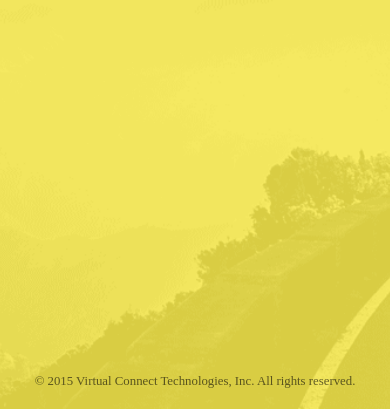
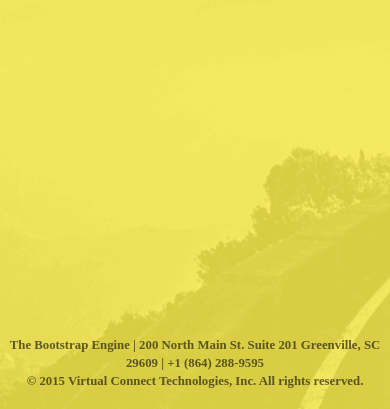
Before and after one commit to mailprotector/thebootstrapengine.com, a plain HTML site: page index.html in a window 390 px wide. Shown: the part 435-844 px from the top of the page. Drawn offline with Linux system fonts and the light colour scheme.

Commit message:
Added address and phone to footer

```diff
--- a/index.html
+++ b/index.html
@@ -37,6 +37,7 @@
 	}
 	.footer-text {
 		font-size: 0.8em;
+		font-weight: bold;
 		color:#25230f;
 	}
 	a.btn {
@@ -72,7 +73,7 @@
   </div>
 
   <footer>
-  	<span class="footer-text">&copy; <script type="text/javascript">
+  	<span class="footer-text">The Bootstrap Engine | 200 North Main St. Suite 201 Greenville, SC 29609 | +1 (864) 288-9595 <br>&copy; <script type="text/javascript">
        var d = new Date()
        document.write(d.getFullYear())
      </script> Virtual Connect Technologies, Inc. All rights reserved.</span>
```
Also changed, not shown: apply/index.html (+2 -1 lines).
